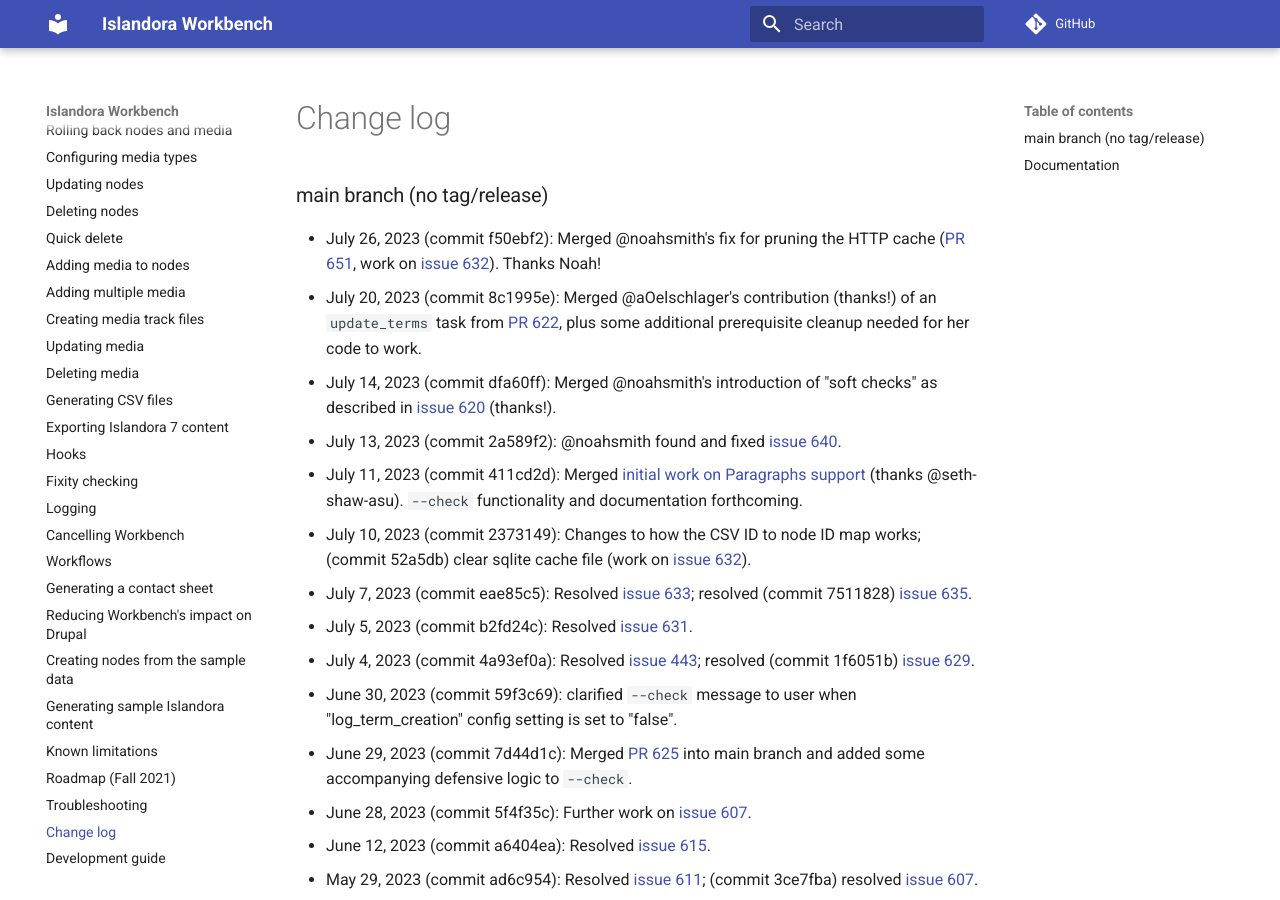
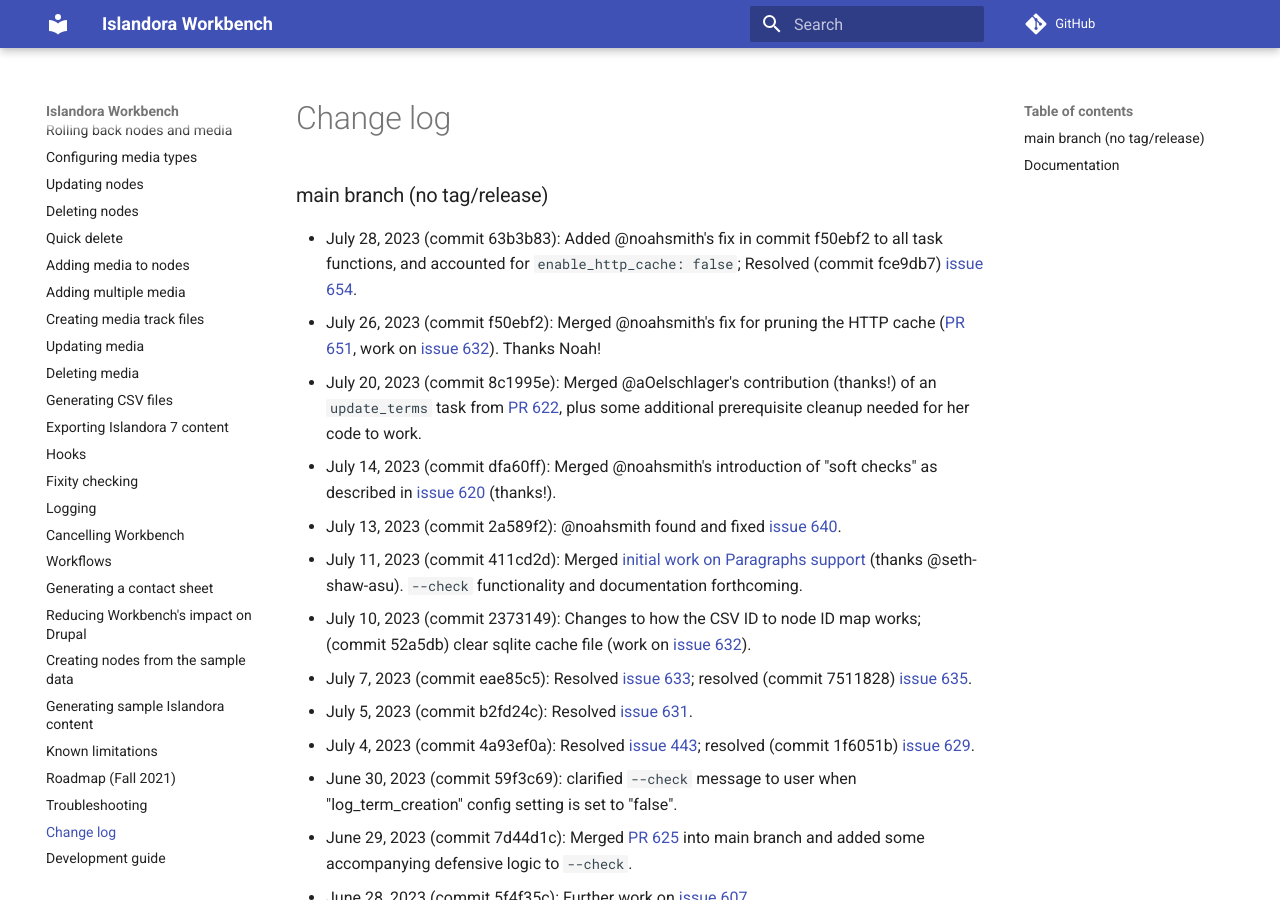
Before and after one commit to mjordan/islandora_workbench_docs, an MkDocs documentation site: the page built from docs/changelog.md, in a window 1280 px wide and 900 px high. Built offline with MkDocs 1.6.1 and Material for MkDocs 9.7.7, drawn with Linux system fonts in a browser that asks for light colours; comment, search, counter and statistics services are not loaded.

Commit message:
Updated change log.

```diff
--- a/docs/changelog.md
+++ b/docs/changelog.md
@@ -1,6 +1,7 @@
 ### main branch (no tag/release)
 
-* July 26, 2023 (commit f50ebf2): Merged @noahsmith's fix  for pruning the HTTP cache ([PR 651](https://github.com/mjordan/islandora_workbench/pull/651), work on [issue 632](https://github.com/mjordan/islandora_workbench/issues/632)). Thanks Noah!
+* July 28, 2023 (commit 63b3b83): Added @noahsmith's fix in commit f50ebf2 to all task functions, and accounted for `enable_http_cache: false`; Resolved (commit fce9db7) [issue 654](https://github.com/mjordan/islandora_workbench/issues/654).
+* July 26, 2023 (commit f50ebf2): Merged @noahsmith's fix for pruning the HTTP cache ([PR 651](https://github.com/mjordan/islandora_workbench/pull/651), work on [issue 632](https://github.com/mjordan/islandora_workbench/issues/632)). Thanks Noah!
 * July 20, 2023 (commit 8c1995e): Merged @aOelschlager's contribution (thanks!) of an `update_terms` task from [PR 622](https://github.com/mjordan/islandora_workbench/pull/622), plus some additional prerequisite cleanup needed for her code to work.
 * July 14, 2023 (commit dfa60ff): Merged @noahsmith's introduction of "soft checks" as described in [issue 620](https://github.com/mjordan/islandora_workbench/issues/620) (thanks!).
 * July 13, 2023 (commit 2a589f2): @noahsmith found and fixed [issue 640](https://github.com/mjordan/islandora_workbench/issues/640).
```
